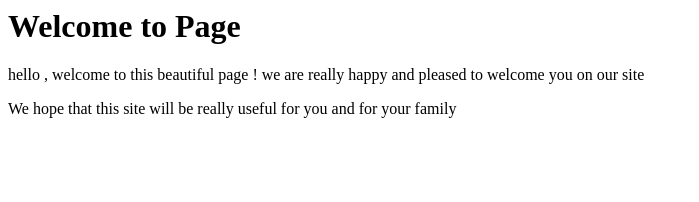
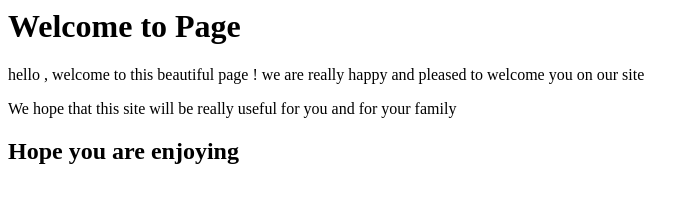
Before and after one commit to samraTahir/git-demo, a plain HTML site: page index.html in a window 1280 px wide. Shown: the whole page, without its empty margins (0-699 px from the left). Drawn offline with Linux system fonts and the light colour scheme.

Commit message:
added h2 tag in the project

```diff
--- a/index.html
+++ b/index.html
@@ -3,5 +3,5 @@
 <h1>Welcome to Page </h1>
 <p> hello , welcome to this beautiful page ! we are really happy and pleased to welcome you on our site </p>
 <p>We hope that this site will be really useful for you and for your family </p>
-
+<h2>Hope you are enjoying </h2>
 </html>
```
